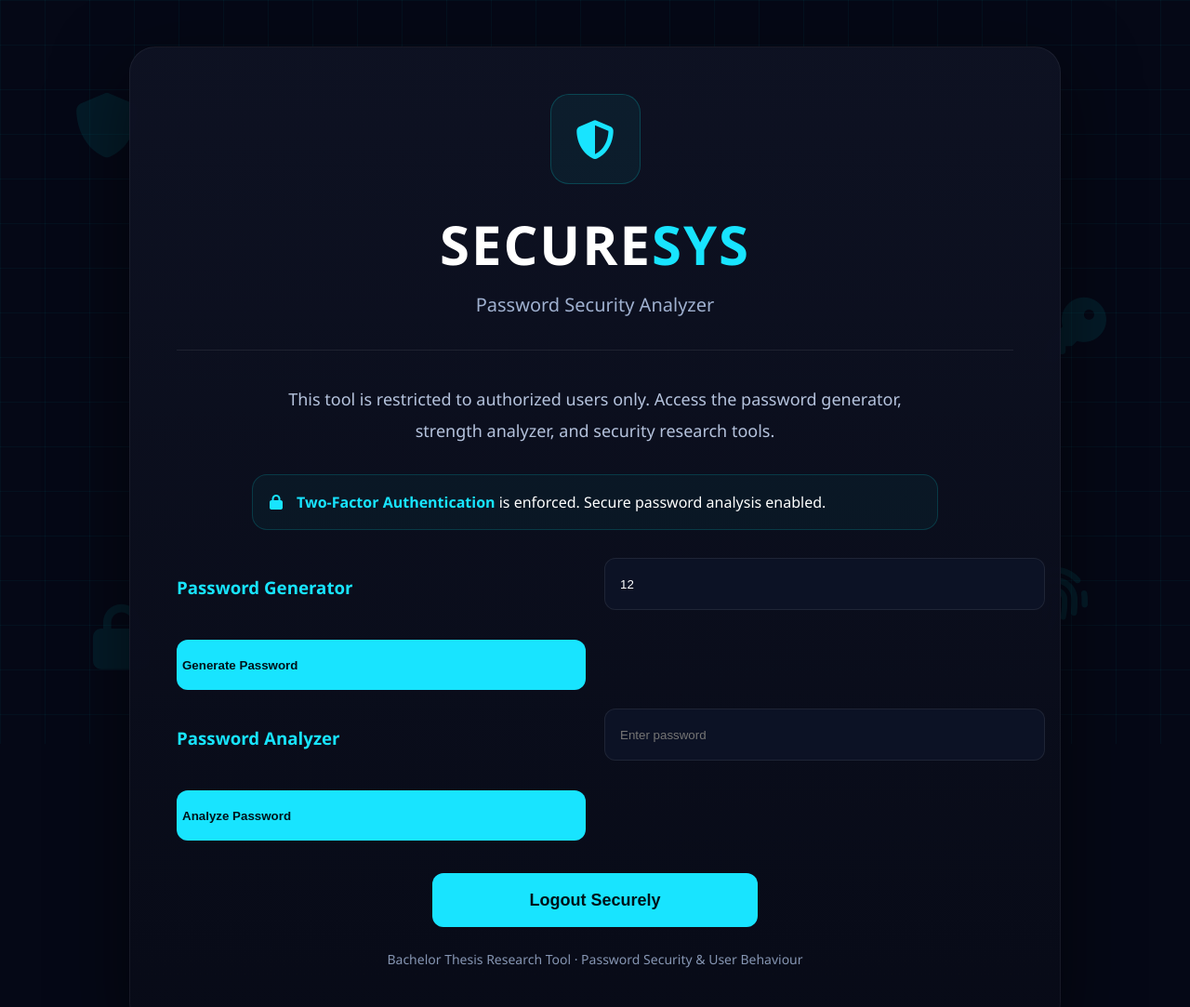
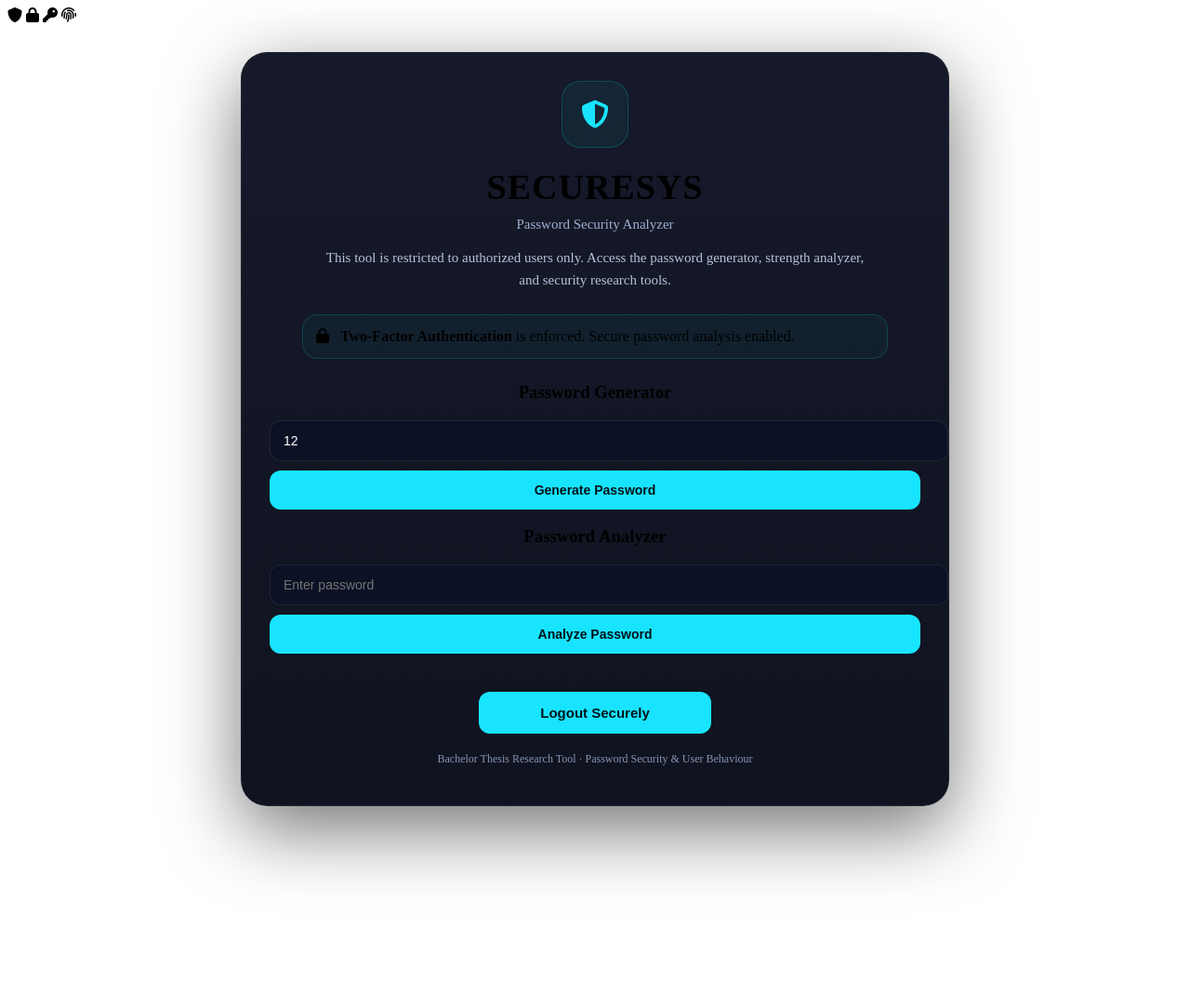
Before and after one commit to Litafe/SecureApp, a website: page index.html in a window 1280 px wide. Shown: the top 1083 px of the page at 93% size. After the commit the page ends 897 px from the top, so only its background shows below. Drawn offline with Linux system fonts and the light colour scheme; sample sign-in values are in the browser's storage.

Commit message:
Update style.css

```diff
--- a/style.css
+++ b/style.css
@@ -1,274 +1,119 @@
-body{
-    margin:0;
-    min-height:100vh;
-    background:#050816;
-    color:#fff;
-    font-family:'Segoe UI',sans-serif;
-    overflow-x:hidden;
-    position:relative;
-}
-
-body::before{
-    content:"";
-    position:fixed;
-    inset:0;
-
-    background-image:
-        linear-gradient(rgba(0,255,255,.04) 1px, transparent 1px),
-        linear-gradient(90deg, rgba(0,255,255,.04) 1px, transparent 1px);
-
-    background-size:48px 48px;
-
-    pointer-events:none;
-}
-
-.background-icons{
-    position:fixed;
-    inset:0;
-    pointer-events:none;
-}
-
-.background-icons i{
-    position:absolute;
-    color:rgba(0,255,255,.08);
-    font-size:70px;
-}
-
-.background-icons i:nth-child(1){
-    top:100px;
-    left:80px;
-}
-
-.background-icons i:nth-child(2){
-    bottom:80px;
-    left:100px;
-}
-
-.background-icons i:nth-child(3){
-    top:320px;
-    right:90px;
-}
-
-.background-icons i:nth-child(4){
-    bottom:120px;
-    right:110px;
-}
-
 .container{
-
-    width:900px;
+    width:700px;
     max-width:95%;
-
-    margin:50px auto;
-
-    background:
-    linear-gradient(
-        180deg,
-        rgba(14,18,35,.97),
-        rgba(8,11,24,.97)
-    );
-
+    margin:30px auto;
+    background:linear-gradient(180deg,rgba(14,18,35,.97),rgba(8,11,24,.97));
     border:1px solid rgba(255,255,255,.06);
-
     border-radius:28px;
-
-    padding:50px;
-
+    padding:30px;
     text-align:center;
-
     backdrop-filter:blur(20px);
-
-    box-shadow:
-        0 25px 80px rgba(0,0,0,.55);
+    box-shadow:0 25px 80px rgba(0,0,0,.55);
 }
 
 .shield-box{
-
-    width:95px;
-    height:95px;
-
-    margin:0 auto 25px;
-
+    width:70px;
+    height:70px;
+    margin:0 auto 20px;
     display:flex;
     align-items:center;
     justify-content:center;
-
-    font-size:42px;
-
+    font-size:30px;
     border-radius:20px;
-
     background:rgba(0,255,255,.05);
-
     border:1px solid rgba(0,255,255,.18);
-
     color:#18e4ff;
 }
 
 .logo{
-    font-size:58px;
+    font-size:38px;
     font-weight:800;
     margin:0;
-    letter-spacing:2px;
-}
-
-.logo span{
-    color:#18e4ff;
+    letter-spacing:1px;
 }
 
 .subtitle{
-    margin-top:12px;
+    margin-top:10px;
     color:#9fb0cf;
-    font-size:20px;
-}
-
-.divider{
-    height:1px;
-    background:rgba(255,255,255,.08);
-    margin:35px 0;
+    font-size:15px;
 }
 
 .description{
-    max-width:700px;
+    max-width:600px;
     margin:0 auto;
-
-    line-height:1.9;
-
+    line-height:1.6;
     color:#b5c3dd;
-
-    font-size:18px;
+    font-size:15px;
 }
 
 .alert-box{
-
-    margin:30px auto;
-
-    max-width:700px;
-
+    margin:25px auto;
+    max-width:600px;
     display:flex;
-    gap:15px;
-
+    gap:12px;
     text-align:left;
-
-    padding:18px;
-
+    padding:14px;
     border-radius:16px;
-
     background:rgba(0,255,255,.04);
-
     border:1px solid rgba(0,255,255,.15);
 }
 
-.alert-box i{
-    color:#18e4ff;
-    margin-top:3px;
-}
-
-.alert-box strong{
-    color:#18e4ff;
-}
-
-.tools{
-    margin-top:30px;
-
-    display:grid;
-    grid-template-columns:1fr 1fr;
-
-    gap:20px;
-}
-
-.tools h3{
-    color:#18e4ff;
-    margin-bottom:15px;
-}
-
-.tools > *{
-    text-align:left;
-}
-
 .tools input{
-
     width:100%;
-
-    height:54px;
-
+    height:42px;
     border-radius:12px;
-
     border:1px solid rgba(255,255,255,.08);
-
     background:#0c1225;
-
     color:white;
-
-    padding:0 16px;
-
-    margin-bottom:12px;
+    padding:0 14px;
+    margin-bottom:10px;
+    font-size:14px;
 }
 
 .tools button{
-
     width:100%;
-
-    height:54px;
-
+    height:42px;
     border:none;
-
     border-radius:12px;
-
     background:#18e4ff;
-
     color:#00131a;
-
     font-weight:700;
-
+    font-size:14px;
     cursor:pointer;
 }
 
-.tools p{
-    margin-top:12px;
-    color:#9fb0cf;
+.logout-btn{
+    width:100%;
+    max-width:250px;
+    height:45px;
+    margin-top:25px;
+    border:none;
+    border-radius:12px;
+    background:#18e4ff;
+    color:#00131a;
+    font-weight:700;
+    font-size:15px;
+    cursor:pointer;
 }
 
-.logout-btn{
-
-    width:100%;
-
-    max-width:350px;
-
-    height:58px;
-
-    margin-top:35px;
-
-    border:none;
-
-    border-radius:12px;
-
-    background:#18e4ff;
-
-    color:#00131a;
-
-    font-weight:700;
-
-    font-size:18px;
-
-    cursor:pointer;
-}
 .footer-text{
-
-    margin-top:25px;
-
+    margin-top:20px;
     color:#8696b3;
-
-    font-size:14px;
+    font-size:12px;
 }
 
 @media(max-width:768px){
-
     .container{
-        padding:30px;
+        width:92%;
+        padding:20px;
     }
 
     .logo{
-        font-size:42px;
+        font-size:30px;
+    }
+
+    .subtitle{
+        font-size:14px;
     }
 
     .tools{
```
